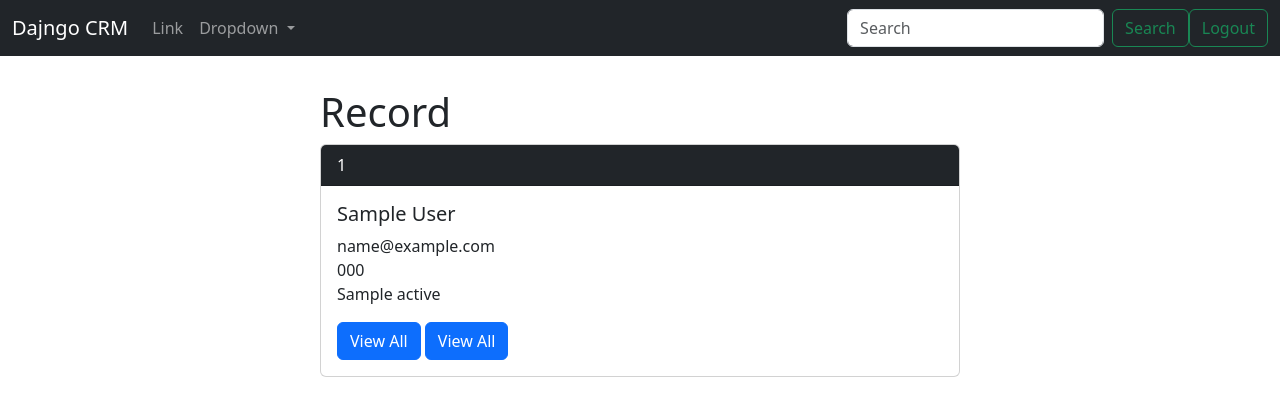
After one commit to sarthakbobde/Django-CRM, a Django app: page /record/1 in a window 1280 px wide. The commit adds this page. Shown: the top 416 px of the page. Run offline with Django 5.2, Linux system fonts and the light colour scheme; a user stored in the database is signed in; tables that the repository leaves empty hold one stand-in row (values such as "Sample post").

Commit message:
Individual Records

```diff
--- a/website/templates/home.html
+++ b/website/templates/home.html
@@ -5,7 +5,7 @@
 
     {% if user.is_authenticated %}
     <h1>
-        <!--<h1>Records</h1>-->
+        <h1>Records</h1>
 
         <table class="table table-striped table-hover table-bordered">
           <thead class="table-dark">
@@ -24,7 +24,7 @@
             <tr>
             {% if records %}
               {% for record in records %}
-              <th scope="row">{{ record.id }}</th>
+                <th scope="row"> <a href=" {% url 'record' record.id  %} "> {{ record.id }} </a> </th>
                 <td>{{ record.first_name }}</td>
                 <td>{{ record.last_name }}</td>
                 <td>{{ record.email }}</td>
--- /dev/null
+++ b/website/templates/record.html
@@ -0,0 +1,59 @@
+{% extends "base.html" %}
+
+{% block content %}
+<div class="col-md-6 offset-md-3">
+
+    {% if user.is_authenticated %}
+    <h1>
+        <h1>Record</h1>
+        <!--
+        <table class="table table-striped table-hover table-bordered">
+          <thead class="table-dark">
+            <tr>
+              <th scope="col">#</th>
+              <th scope="col">First</th>
+              <th scope="col">Last</th>
+              <th scope="col">Email</th>
+              <th scope="col">Phone</th>
+              <th scope="col">City</th>
+              <th scope="col">State</th>
+              <th scope="col">Created At</th>
+            </tr>
+          </thead>
+          <tbody>
+            <tr>
+            {% if customer_record %}
+                <th scope="row">{{ customer_record.id }}</th>
+                <td>{{ customer_record.first_name }}</td>
+                <td>{{ customer_record.last_name }}</td>
+                <td>{{ customer_record.email }}</td>
+                <td>{{ customer_record.phone }}</td>
+                <td>{{ customer_record.city }}</td>
+                <td>{{ customer_record.state }}</td>
+                <td>{{ customer_record.created_at }}</td>
+            </tr>
+            -->
+
+            <div class="card">
+                <div class="card-header bg-dark" style="color: white;">
+                  {{ customer_record.id }}
+                </div>
+                <div class="card-body">
+                  <h5 class="card-title">{{ customer_record.first_name}} {{customer_record.last_name}}</h5>
+                  <h8 class="card-title">{{ customer_record.email }}</h8> <br>
+                  <h8 class="card-title">{{ customer_record.phone }}</h8>
+                  <p class="card-text">{{ customer_record.city }} {{ customer_record.state }}</p>
+                  <a href="{% url 'home' %}" class="btn btn-primary">View All</a>
+                  <a href="{% url 'home' %}" class="btn btn-primary <!--position-absolute bottom-0 end-0 m-2-->">View All</a>
+                </div>
+              </div>
+        {% endif %}
+      </tr>
+    </tbody>
+  </table>
+    </h1>
+    {% else %}
+
+    {% endif %}
+</div>
+{% endblock content %}
--- a/website/urls.py
+++ b/website/urls.py
@@ -5,4 +5,5 @@ urlpatterns = [
     path('', views.home, name='home'),
     path('logout/', views.logout_user, name='logout'),
     path('register/', views.register_user, name='register'),
+    path('record/<int:pk>', views.customer_record, name='record'),
 ]
--- a/website/views.py
+++ b/website/views.py
@@ -47,3 +47,11 @@ def register_user(request):
         return render(request, 'register.html', {'form':form})
 
     return render(request, 'register.html', {'form':form})
+
+def customer_record(request, pk):
+    if request.user.is_authenticated:
+        customer_record = Record.objects.get(id=pk)
+        return render(request, 'record.html', {'customer_record':customer_record})
+    else:
+        messages.success(request, "You must be logged in already")
+        return redirect('home')
```
